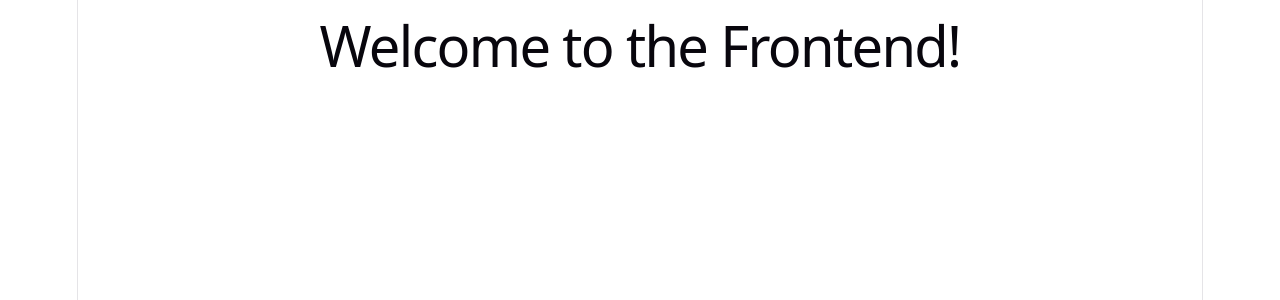
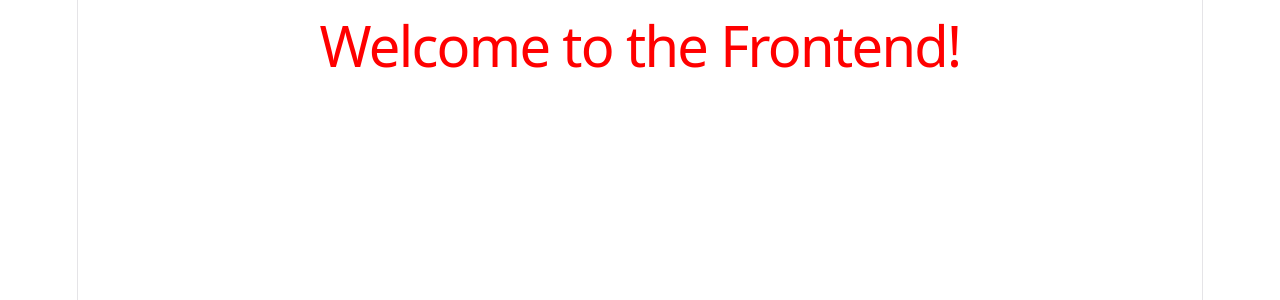
Before and after one commit to Asiri2000/TestMate, a React (Vite) app in the folder front-end/: page / in a window 1280 px wide. Shown: the top 300 px of the page. Built offline with nearby package versions, Linux system fonts and the light colour scheme.

Commit message:
Update App.css

```diff
--- a/front-end/src/App.css
+++ b/front-end/src/App.css
@@ -182,3 +182,9 @@
     border-right-color: var(--border);
   }
 }
+
+h1{
+
+    color: red;
+    size: 55px;
+}
```
